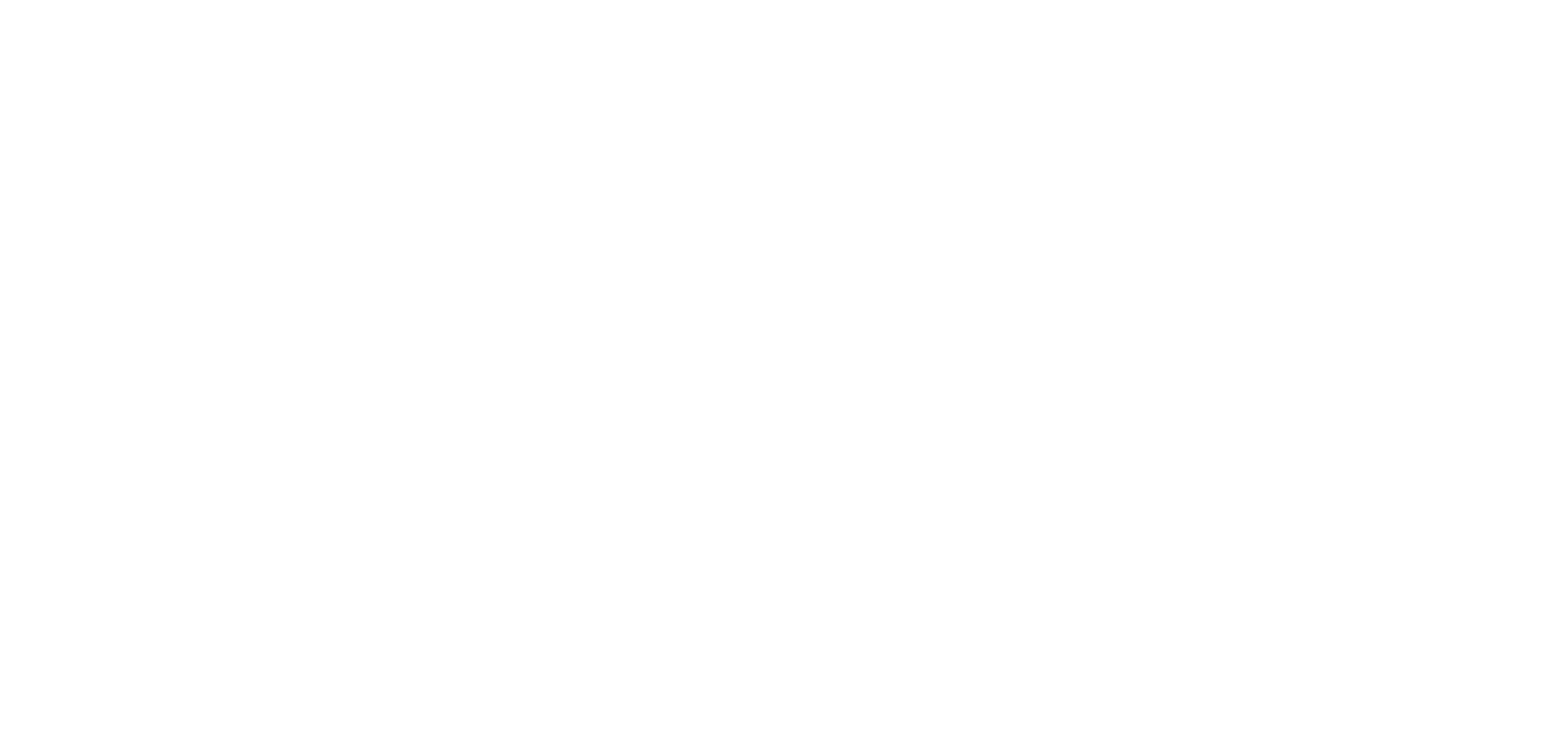
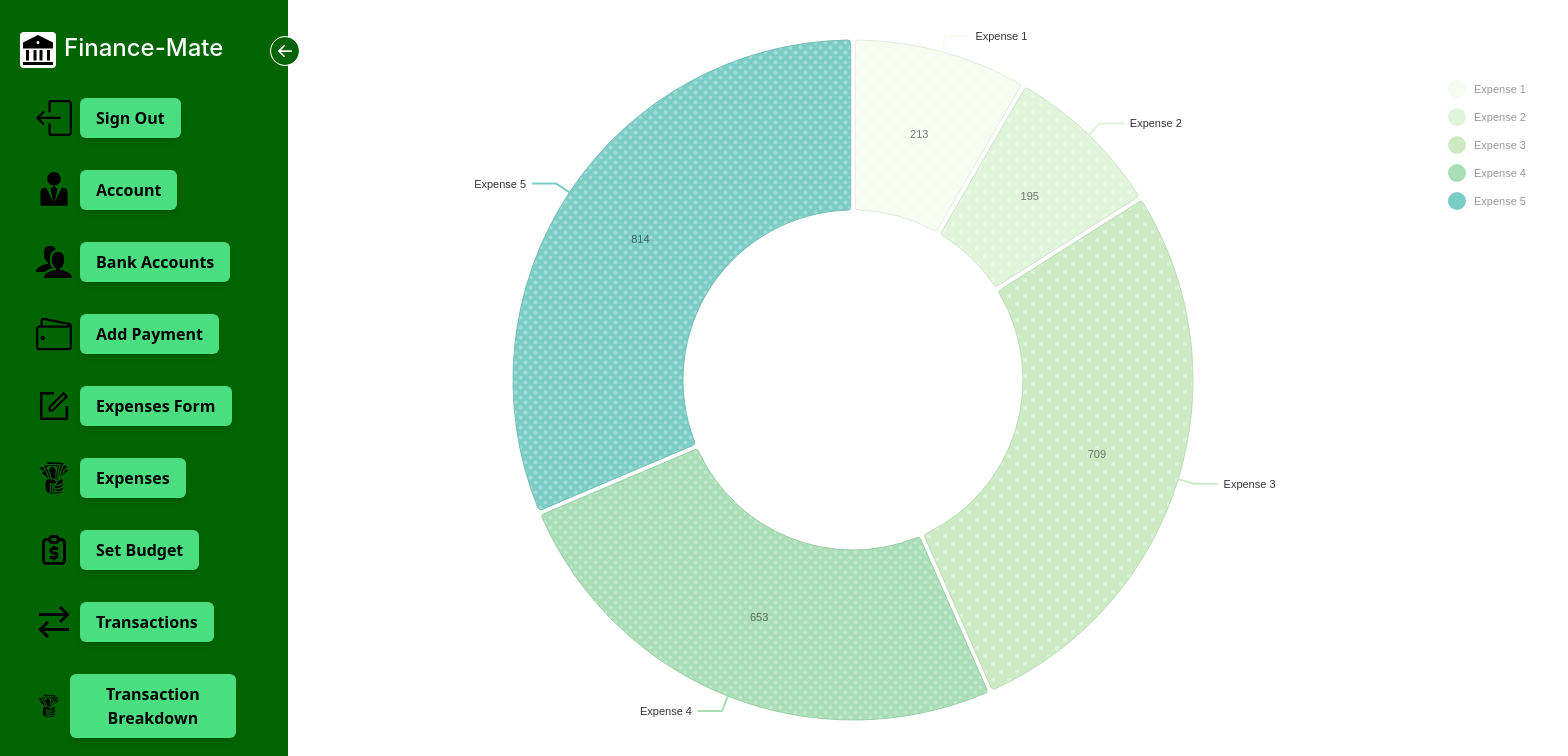
Before and after one commit to AleHS01/frontendCapstone, a React (Create React App) app in the folder finance-mate/: page /trans-cat in a window 1280 px wide. Before the commit this address had no page. Shown: the top 756 px of the page, 1568 px wide, since content can reach past the window. Built offline with nearby package versions, Linux system fonts and the light colour scheme.

Commit message:
Adding an Transaction Cadigory feature

```diff
--- a/finance-mate/src/App.js
+++ b/finance-mate/src/App.js
@@ -9,6 +9,7 @@ import LinkPlaid from "./components/LinkPlaid";
 import Dashboard from "./components/Dashboard";
 import ExpensesForm from "./components/ExpensesForm";
 import Accounts from "./components/GetAccounts";
+import TransactionCatergory from "./components/TransactionCatergory";
 
 import ExpensesView from "./components/ExpensesView";
 import Transactions from "./components/Transactions";
@@ -49,6 +50,7 @@ function App() {
 
           {/* prettier-ignore */}
           <Route path="/individual-budget/:budget_id" element={<IndividualBudget />}/>
+          <Route path="/trans-cat" element={<TransactionCatergory/>}/>
         </Routes>
       </div>
     </Router>
--- /dev/null
+++ b/finance-mate/src/components/TransactionCatergory.jsx
@@ -0,0 +1,128 @@
+import React,{useState,useEffect} from 'react'
+import SideBar from './side-bar'
+import { useSelector,useDispatch } from 'react-redux'
+import PieChart from "./PieChart";
+
+function TransactionCatergory() {
+    const all_trans=useSelector(state=>state.trans);
+    const [all_categories,setAllCategories]=useState(new Set());
+    const [cat_map_trans,set_Cat_Map_Tras]=useState(new Map());
+
+
+    //extracting categories from all the transactions
+    for (let i=0;i<all_trans.length;i++){
+        all_categories.add(all_trans[i].personal_finance_category.primary);
+    }
+
+    /**Create a map, that has a category as a Key and an array of transactions as an
+     * value
+     */
+    for (const element of all_categories) {
+        cat_map_trans.set(element, []); // Set any desired value here
+    }
+
+    all_trans.forEach((item)=>{
+        cat_map_trans.set(item.personal_finance_category.primary,[...cat_map_trans.get(item.personal_finance_category.primary),item])
+    })
+
+    cat_map_trans.forEach((value,key)=>{
+        // console.log(value)
+        const total_amount=value.reduce((acc,item)=>acc+item.amount,0)
+        cat_map_trans.set(key,total_amount)
+    })
+
+    // console.log(cat_map_trans)
+    //all_trans now contains categories mapped to accounts
+
+
+    all_trans.forEach((value,key)=>{
+        // value.reduce((item)=>)
+    })
+    // const user = useSelector((state) => state.user);
+    const [expenses, setExpenses] = useState([]);
+    const [pieChartData, setPieChartData] = useState([]);
+    const [pieChartFill, setPieChartFill] = useState([]);
+    const [loadingChart, setLoadingChart] = useState(false);
+
+
+
+    useEffect(() => {
+        const patterns = ["squares", "dots", "lines"];
+
+        const processPieData = () => {
+          if (cat_map_trans.size > 0 && loadingChart) {
+            let data = Array.from(cat_map_trans.entries()).map(([key, value]) => {
+                if (value<1) return {}
+                return ({
+                id: key,
+                label: key,
+                value: parseInt(value),
+              })});
+            console.log("data:\n", data);
+            data = data.filter(obj => Object.keys(obj).length !== 0)
+            setPieChartData(data);
+            }else {
+                const defaultData = [];
+                for (let i = 0; i < 5; i++) {
+                  defaultData.push({
+                    id: `Expense ${i + 1}`,
+                    label: `Expense ${i + 1}`,
+                    value: Math.floor(Math.random() * 951) + 50,
+                  });
+                }
+                console.log("defaultData:\n", defaultData);
+                setPieChartData(defaultData);
+              };
+        }
+        const processPieFill = () => {
+          if (cat_map_trans.size > 0 && loadingChart) {
+            const fill = Array.from(cat_map_trans.entries()).map(([key,value]) => {
+                const randomPattern = patterns[Math.floor(Math.random() * patterns.length)];
+
+              return {
+                match: {
+                  id: key,
+                },
+                id: randomPattern,
+              };
+            });
+            console.log("fill:\n", fill);
+            setPieChartFill(fill);
+          }else {
+            const defaultFill = [];
+            for (let i = 0; i < 5; i++) {
+              const randomPattern =
+                patterns[Math.floor(Math.random() * patterns.length)];
+              defaultFill.push({
+                match: {
+                  id: `Expense ${i + 1}`,
+                },
+                id: randomPattern,
+              });
+            }
+            console.log("default fill:\n", defaultFill);
+            setPieChartFill(defaultFill);
+          }
+        };
+        // setLoadingChart(true);
+        setTimeout(() => {
+          processPieData();
+          processPieFill();
+        }, 250);
+
+        setTimeout(() => {
+          setLoadingChart(true);
+        }, 500);
+
+    }, [cat_map_trans, loadingChart]);
+
+  return (
+    <div style={{height: "450px"}} className='dashboard' >
+        <SideBar></SideBar>
+        <PieChart className="content" data={pieChartData} fill={pieChartFill} />
+    </div>
+
+  )
+}
+
+export default TransactionCatergory
--- a/finance-mate/src/components/side-bar.jsx
+++ b/finance-mate/src/components/side-bar.jsx
@@ -247,6 +247,26 @@ function SideBar() {
             Transactions
           </button>
         </div>
+
+        <div
+          className={`flex items-center rounded-md px-2 py-2  ${
+            !open ? "px-1" : "px-4"
+          }`}
+        >
+          <GiTakeMyMoney
+            onClick={handleExpenseView}
+            className={`hover:scale-110 hover:shadow-lg hover:text-green-200  text-4xl rounded cursor-pointer block float-left mr-2 duration-500 mt-4 `}
+          />
+          <button
+            className={`hover:scale-110 hover:bg-green-300 bg-green-400 flex rounded-md px-4 py-2 mr-4 items-center mv-4 shadow-md border-4 font-semibold mt-4 font-sans duration-200  ${
+              !open && "hidden"
+            }`}
+            onClick={()=>navigate("/trans-cat")}
+          >
+            Transaction Breakdown
+          </button>
+        </div>
+
       </div>
     </div>
   );
```
